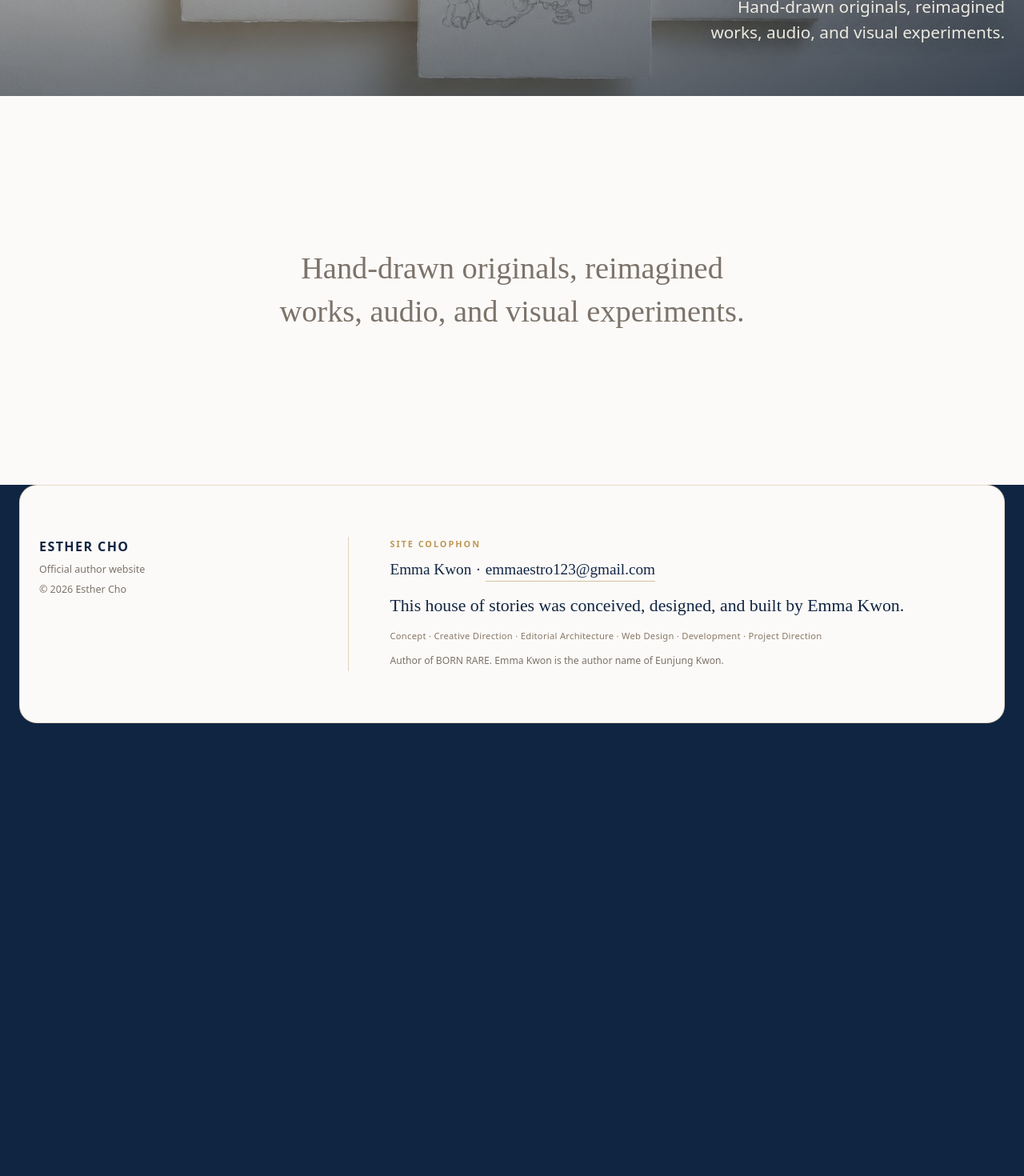
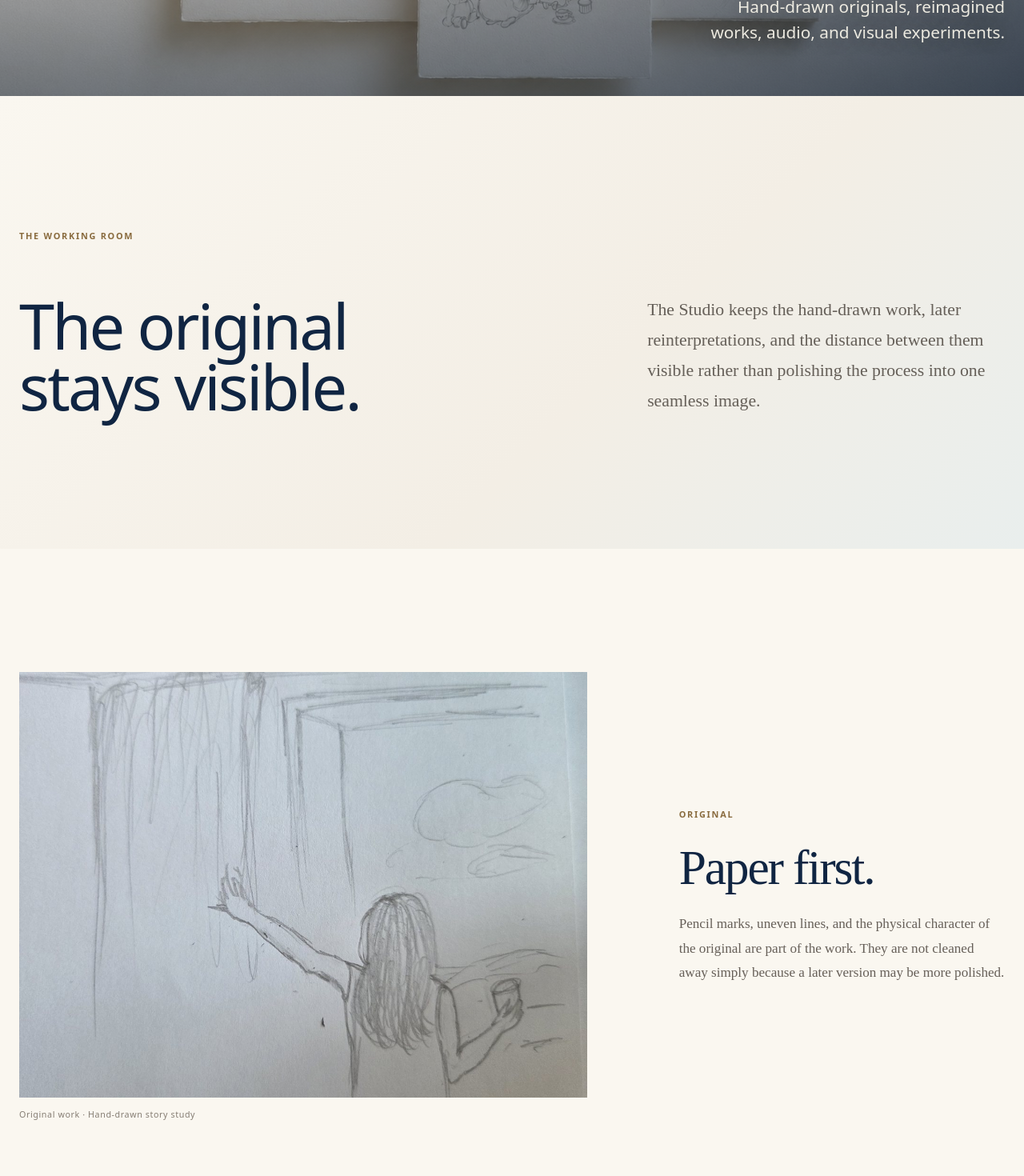
Before and after one commit to k-mama/esthercho, a Next.js app: page /studio in a window 1280 px wide. Shown: the part 680-2150 px from the top of the page at 80% size. Before the commit the page ends 1608 px from the top, so only its background shows below. Built offline with nearby package versions, Linux system fonts and the light colour scheme.

Commit message:
feat: turn Studio into a visible making process

```diff
--- a/src/app/studio/page.tsx
+++ b/src/app/studio/page.tsx
@@ -1,13 +1,17 @@
 import type { Metadata } from "next";
+import Image from "next/image";
 import { PageCover } from "@/components/page-cover";
+import "./studio.css";
 
 export const metadata: Metadata = {
   title: "Drawn by Hand, Reborn in Light",
+  description:
+    "Esther Cho's hand-drawn originals, clearly identified reimagined works, and visual experiments in progress.",
 };
 
 export default function StudioPage() {
   return (
-    <main>
+    <main className="studio-page">
       <PageCover
         eyebrow="STUDIO"
         title="Drawn by Hand, Reborn in Light"
@@ -20,11 +24,101 @@ export default function StudioPage() {
         shade="soft"
       />
 
-      <section className="page-cover-followup">
-        <div className="container page-cover-followup-inner">
+      <section className="studio-intro" aria-labelledby="studio-intro-title">
+        <div className="container">
+          <p className="studio-kicker">THE WORKING ROOM</p>
+          <div className="studio-intro-grid">
+            <h2 id="studio-intro-title">The original stays visible.</h2>
+            <div className="studio-intro-copy">
+              <p>
+                The Studio keeps the hand-drawn work, later reinterpretations,
+                and the distance between them visible rather than polishing the
+                process into one seamless image.
+              </p>
+            </div>
+          </div>
+        </div>
+      </section>
+
+      <section className="studio-original" aria-labelledby="studio-original-title">
+        <div className="container studio-work-grid">
+          <figure className="studio-figure studio-original-figure">
+            <Image
+              src="/media/esther/hand-drawn-story.jpg"
+              alt="An original hand-drawn story study by Esther Cho"
+              width={1800}
+              height={1350}
+              sizes="(max-width: 899px) 100vw, 62vw"
+              priority
+            />
+            <figcaption>Original work · Hand-drawn story study</figcaption>
+          </figure>
+
+          <div className="studio-work-copy">
+            <p className="studio-kicker">ORIGINAL</p>
+            <h2 id="studio-original-title">Paper first.</h2>
+            <p>
+              Pencil marks, uneven lines, and the physical character of the
+              original are part of the work. They are not cleaned away simply
+              because a later version may be more polished.
+            </p>
+          </div>
+        </div>
+      </section>
+
+      <section className="studio-reimagined" aria-labelledby="studio-reimagined-title">
+        <div className="container studio-work-grid studio-work-grid-reverse">
+          <div className="studio-work-copy">
+            <p className="studio-kicker">REIMAGINED</p>
+            <h2 id="studio-reimagined-title">A later image can begin with the same memory.</h2>
+            <p>
+              Digital and AI-assisted editorial work can extend an original
+              drawing into another visual form. When that happens, the new image
+              is named for what it is rather than presented as archival evidence.
+            </p>
+          </div>
+
+          <figure className="studio-figure studio-reimagined-figure">
+            <Image
+              src="/media/esther/still-making-father-child-collage-20260802.png"
+              alt="A paper collage showing young Esther Cho riding on her father's back"
+              width={1536}
+              height={1536}
+              sizes="(max-width: 899px) 100vw, 58vw"
+            />
+            <figcaption>
+              Based on Esther Cho&apos;s original childhood sketch · AI-assisted
+              editorial reinterpretation
+            </figcaption>
+          </figure>
+        </div>
+      </section>
+
+      <section className="studio-principle" aria-labelledby="studio-principle-title">
+        <div className="container studio-principle-grid">
+          <div>
+            <p className="studio-kicker">PROCESS</p>
+            <h2 id="studio-principle-title">Original and interpretation remain different kinds of work.</h2>
+          </div>
+          <div className="studio-principle-copy">
+            <p>
+              One may lead to the other, but the website does not blur the
+              boundary between a historical object and a later creative
+              interpretation.
+            </p>
+            <p>The process can be part of the story without pretending to be the past.</p>
+          </div>
+        </div>
+      </section>
+
+      <section className="studio-future" aria-labelledby="studio-future-title">
+        <div className="container studio-future-inner">
+          <p className="studio-kicker">STILL MAKING</p>
+          <h2 id="studio-future-title">The Studio can grow as the work does.</h2>
           <p>
-            Hand-drawn originals, reimagined works, audio, and visual
-            experiments.
+            Audio and moving-image experiments will appear here when there is
+            finished work worth showing. The room does not need to be filled in
+            advance.
           </p>
         </div>
       </section>
```
